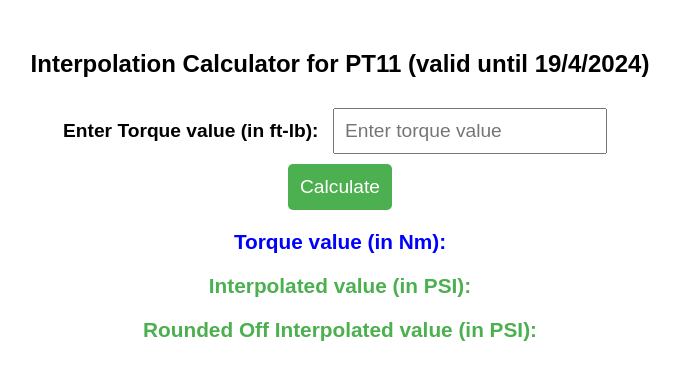
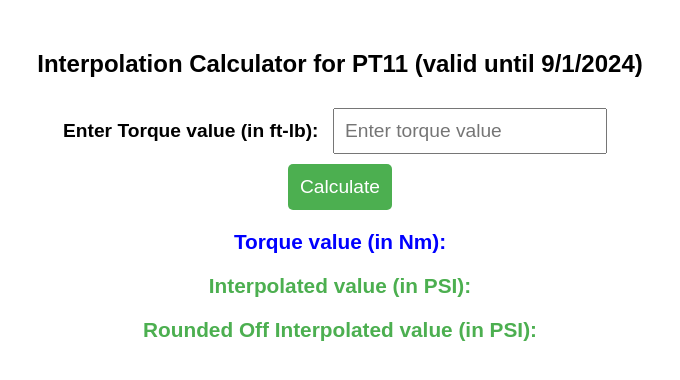
Before and after one commit to ossjma/PT11Calculator, a plain HTML site: page index.html in a window 1280 px wide. Shown: the whole page, without its empty margins (300-980 px from the left). Drawn offline with Linux system fonts and the light colour scheme.

Commit message:
Update index.html

```diff
--- a/index.html
+++ b/index.html
@@ -3,12 +3,12 @@
 <head>
   <meta charset="UTF-8">
   <meta name="viewport" content="width=device-width, initial-scale=1.0">
-  <title>Interpolation Calculator for PT11 (valid until 19/4/2024)</title>
+  <title>Interpolation Calculator for PT11 (valid until 9/1/2024)</title>
   <link rel="stylesheet" href="styles.css">
 </head>
 <body>
 
-  <h2>Interpolation Calculator for PT11 (valid until 19/4/2024)</h2>
+  <h2>Interpolation Calculator for PT11 (valid until 9/1/2024)</h2>
 
   <label for="torqueInput">Enter Torque value (in ft-lb):</label>
   <input type="number" id="torqueInput" placeholder="Enter torque value">
```
